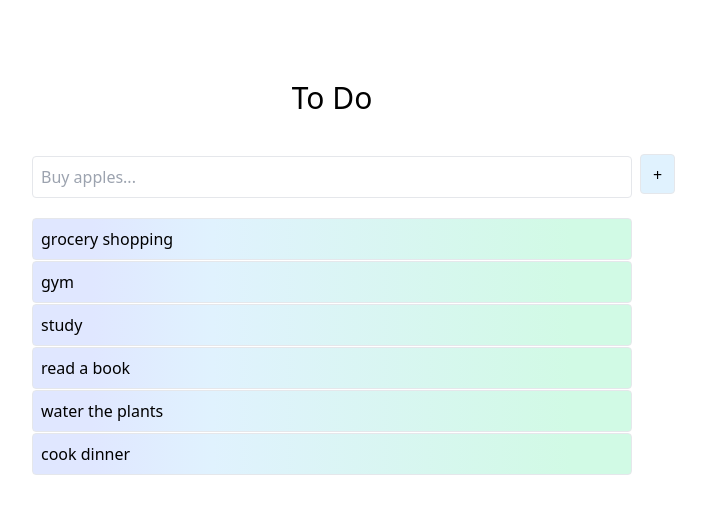
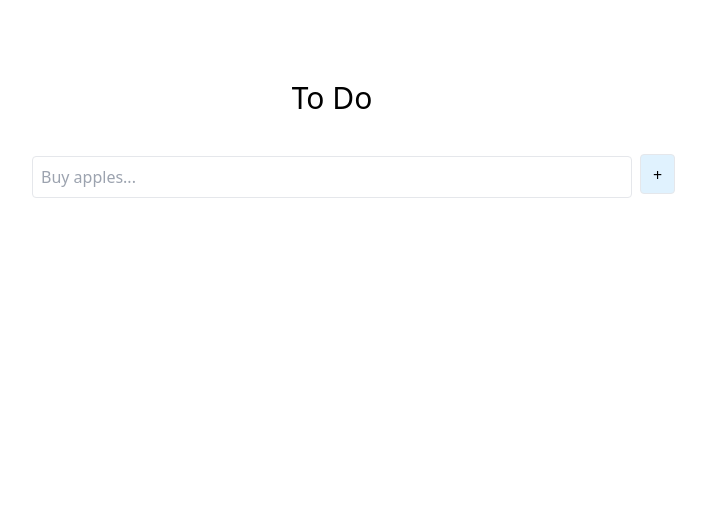
Before and after one commit to pribyy/to-do-app-with-redux, a React (Create React App) app: page / in a window 1280 px wide. Shown: the top 514 px of the page, without its empty margins (308-1014 px from the left). Built offline with nearby package versions, Linux system fonts and the light colour scheme.

Commit message:
Remove example tasks in listOfTasks

```diff
--- a/src/listoftasks.js
+++ b/src/listoftasks.js
@@ -1,5 +1,6 @@
 export const listOfTasks = [
-  {
+  /*these are examples of tasks that can be used in the list*/
+  /*{
     id: 0,
     task: "grocery shopping",
     completed: false,
@@ -8,7 +9,7 @@ export const listOfTasks = [
   { id: 2, task: "study", completed: false },
   { id: 3, task: "read a book", completed: false },
   { id: 4, task: "water the plants", completed: false },
-  { id: 5, task: "cook dinner", completed: false },
+  { id: 5, task: "cook dinner", completed: false }, */
 ];
 
 export const mappedTasks = listOfTasks.map((task) => {
```
